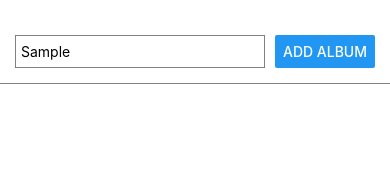
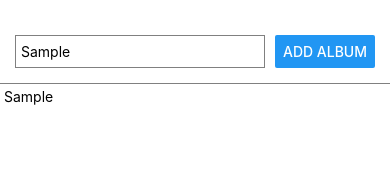
Before and after one commit to seokyim8/Youtube_MP3_Organizer, a React Native app: screen / in a window 390 px wide. Both pictures are taken after typing "Sample" into the empty fields and a click on the button "ADD ALBUM". Shown: the top 176 px of the page. Built offline with nearby package versions, Linux system fonts and the light colour scheme.

Commit message:
Converted my jsx files into tsx (Typescript) files.

```diff
--- a/App.js
+++ b/App.tsx
@@ -1,16 +1,18 @@
 import { StyleSheet, TextInput, View, Button} from 'react-native';
 import { useState } from 'react';
-import Add_album_container from "./components/Add_album_container.js"
-import Album_list from "./components/Album_list.js"
+import Add_album_container from "./components/Add_album_container"
+import Album_list from "./components/Album_list"
 
 export default function App() {
   const [entered_name, set_entered_name] = useState('');
   const [album_list, set_album_list] = useState([]);
+  let album_name_dictionary = {};
 
   return (
     <View style={styles.app}>
       <Add_album_container set_album_list ={set_album_list} album_list = {album_list}
-      entered_name={entered_name} set_entered_name={set_entered_name} />
+      entered_name={entered_name} set_entered_name={set_entered_name}
+      album_name_dictionary={album_name_dictionary}/>
       <Album_list album_list={album_list} />
     </View>
   );
@@ -18,7 +20,6 @@ export default function App() {
 
 const styles = StyleSheet.create({
   app: {
-    backgroundColor: '#fff',
-    justifyContent: 'column',
+    backgroundColor: '#fff'
   }
 });
--- a/components/Add_album_container.js
+++ b/components/Add_album_container.tsx
@@ -3,22 +3,28 @@ import { StyleSheet, TextInput, View, Button} from 'react-native';
 export default function Add_album_container(props){
   function add_to_list(){
     if(props.entered_name === ''){
-      console.log("Error: Cannot add empty string as the title of an album");
+      console.log("Error: Cannot add empty string as the title of an album.");
       return;
     }
-      props.set_album_list((album_list)=>{
-        return [...album_list, props.entered_name];
-      })
-      console.log(props.album_list);
+    else if(props.entered_name in props.album_name_dictionary){
+      console.log("Error: An album with the given name already exists.")
+      return;
+    }
+    props.set_album_list((album_list)=>{
+      return [...album_list, props.entered_name];
+    })
+    props.album_name_dictionary[props.entered_name] = props.entered_name;
+    console.log(props.album_list);
   }
+
   function set_text(entered_text){
     props.set_entered_name(entered_text)
   }
 
   return (
-      <View style={styles.add_album_container}>
+    <View style={styles.add_album_container}>
       <TextInput style={styles.add_album_box} placeholder='Type new album name' onChangeText={set_text}></TextInput>
-      <Button style={styles.add_album_button} title='Add Album' onPress={add_to_list}></Button>
+      <Button title='Add Album' onPress={add_to_list}></Button>
     </View>
   )
 }
@@ -40,8 +46,5 @@ const styles = StyleSheet.create({
         borderColor: 'gray',
         flex: 7,
         marginRight: 10
-      },
-      add_album_button: {
-        flex: 2
       }
 });
--- a/components/Album_list.js
+++ /dev/null
@@ -1,17 +0,0 @@
-import {StyleSheet, View, Text, Button, FlatList} from 'react-native';
-
-export default function Album_list(props){
-    return (
-        <FlatList>
-            {props.album_list.map((title)=>(
-                <View key={title}>
-                    <Text>{title}</Text>
-                </View>
-            ))}
-        </FlatList>
-    )
-}
-
-const styles = StyleSheet.create({
-
-});
--- /dev/null
+++ b/components/Album_list.tsx
@@ -0,0 +1,24 @@
+import {StyleSheet, View, Text, Button, FlatList} from 'react-native';
+
+export default function Album_list(props){
+    return (
+        <FlatList
+        data={props.album_list}
+        renderItem={(item_data)=>{
+            return (
+                <View>
+                    <Text>{item_data.item}</Text>
+                </View>
+            )
+        }}
+        style={styles.album_list} />
+    )
+}
+
+const styles = StyleSheet.create({
+    album_list: {
+        margin: 2,
+        padding: 2,
+        borderColor: "black"
+    }
+});
--- a/package.json
+++ b/package.json
@@ -9,10 +9,12 @@
     "web": "expo start --web"
   },
   "dependencies": {
+    "@types/react": "~18.2.14",
     "expo": "^49.0.7",
     "expo-status-bar": "~1.6.0",
     "react": "18.2.0",
-    "react-native": "0.72.3"
+    "react-native": "0.72.3",
+    "typescript": "^5.1.6"
   },
   "devDependencies": {
     "@babel/core": "^7.20.0"
--- /dev/null
+++ b/tsconfig.json
@@ -0,0 +1,4 @@
+{
+  "compilerOptions": {},
+  "extends": "expo/tsconfig.base"
+}
```
Also changed, not shown: 1 other file (tests, documents, lock files or other folders).
